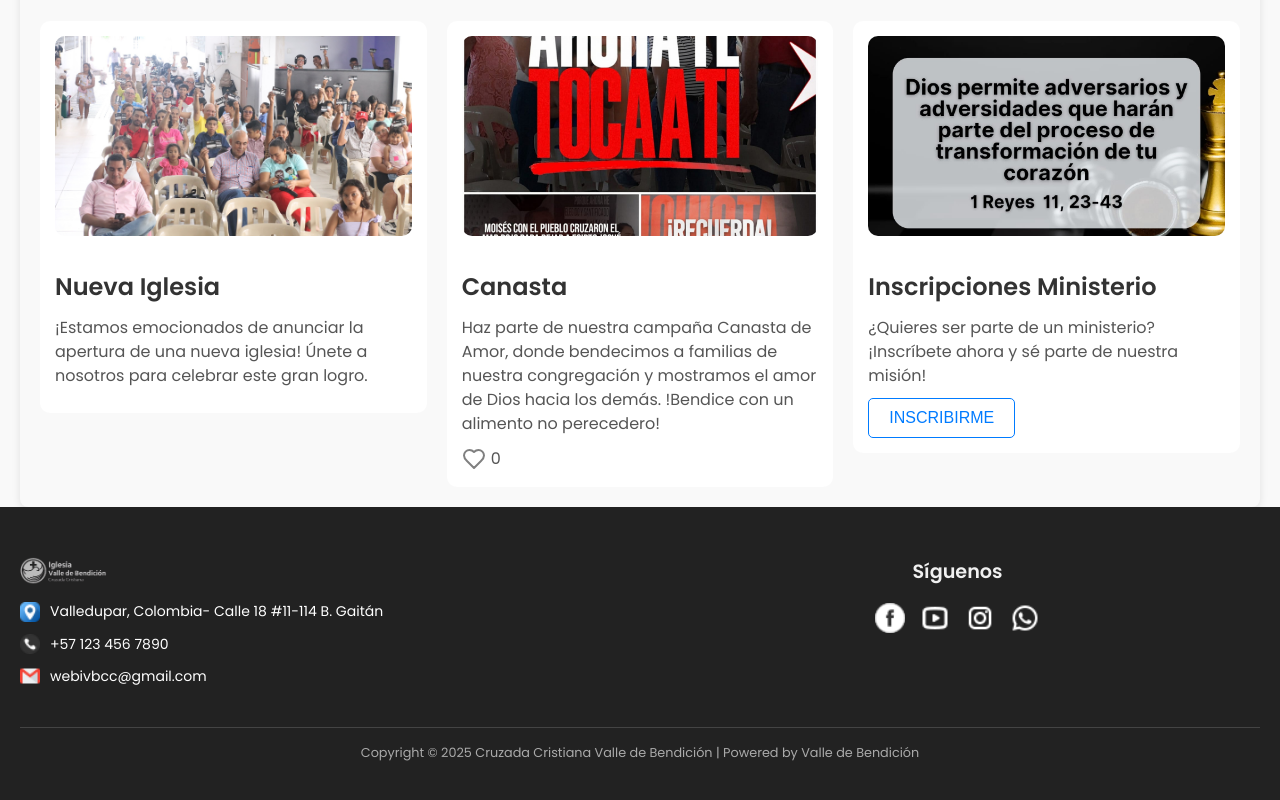
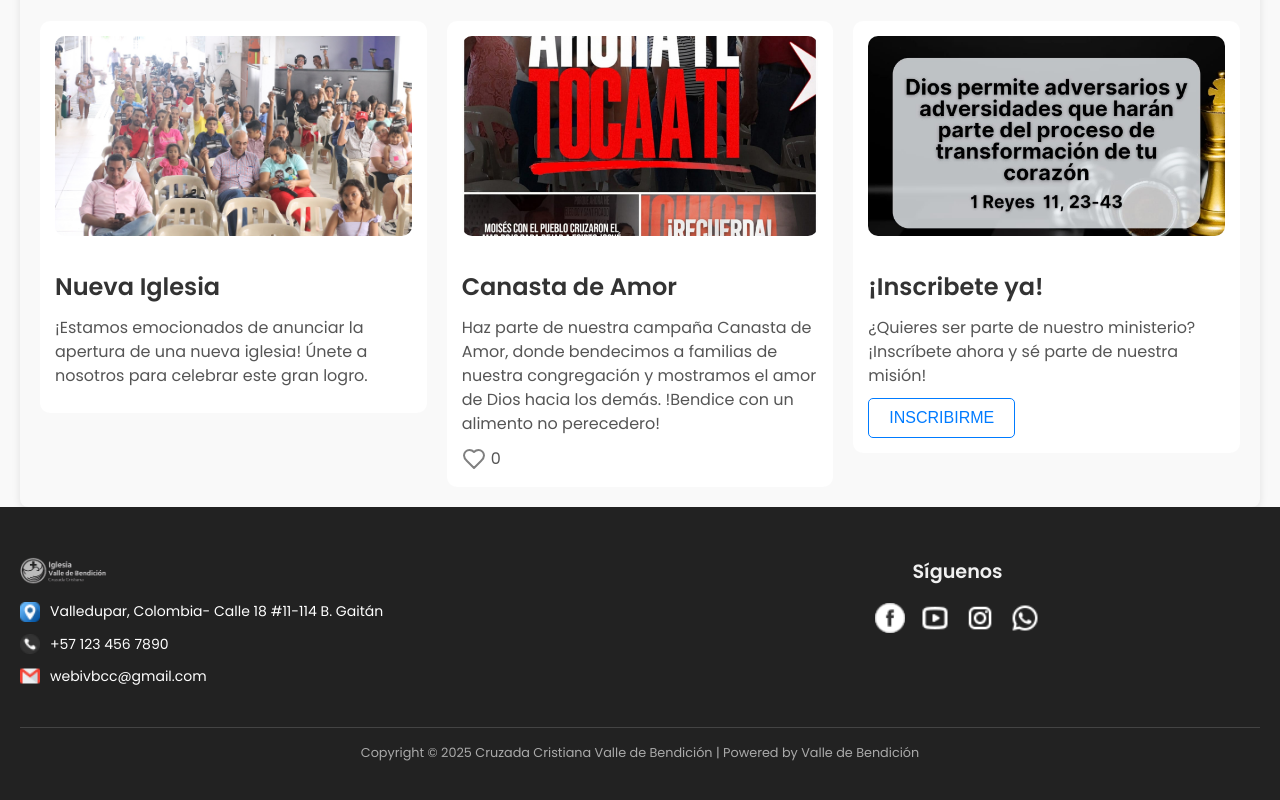
Before and after one commit to IVBCC/ivbccfront, a React (Create React App) app: page /noticias in a window 1280 px wide. Shown: the part 943-1743 px from the top of the page. Built offline with nearby package versions, Linux system fonts and the light colour scheme; the HTML template or start-up script is replaced by a standard one.

Commit message:
textos en grid de noticias

```diff
--- a/src/componentes/noticias/noticias.js
+++ b/src/componentes/noticias/noticias.js
@@ -91,7 +91,7 @@ const Noticias = () => {
             alt="Canasta de amor"
             className="tarjeta-image"
           />
-          <h2 className="tarjeta-subtitulo">Canasta</h2>
+          <h2 className="tarjeta-subtitulo">Canasta de Amor</h2>
           <p className="tarjeta-descripcion">
             Haz parte de nuestra campaña Canasta de Amor, donde bendecimos a familias de nuestra congregación y mostramos el amor de Dios hacia los demás. !Bendice con un alimento no perecedero!
           </p>
@@ -109,9 +109,9 @@ const Noticias = () => {
             alt="Inscripciones"
             className="tarjeta-image"
           />
-          <h2 className="tarjeta-subtitulo">Inscripciones Ministerio</h2>
+          <h2 className="tarjeta-subtitulo">¡Inscribete ya!</h2>
           <p className="tarjeta-descripcion">
-            ¿Quieres ser parte de un ministerio? ¡Inscríbete ahora y sé parte de nuestra misión!
+            ¿Quieres ser parte de nuestro ministerio? ¡Inscríbete ahora y sé parte de nuestra misión!
           </p>
           <button onClick={openModal} className="tarjeta-boton">Inscribirme</button>
         </div>
```
